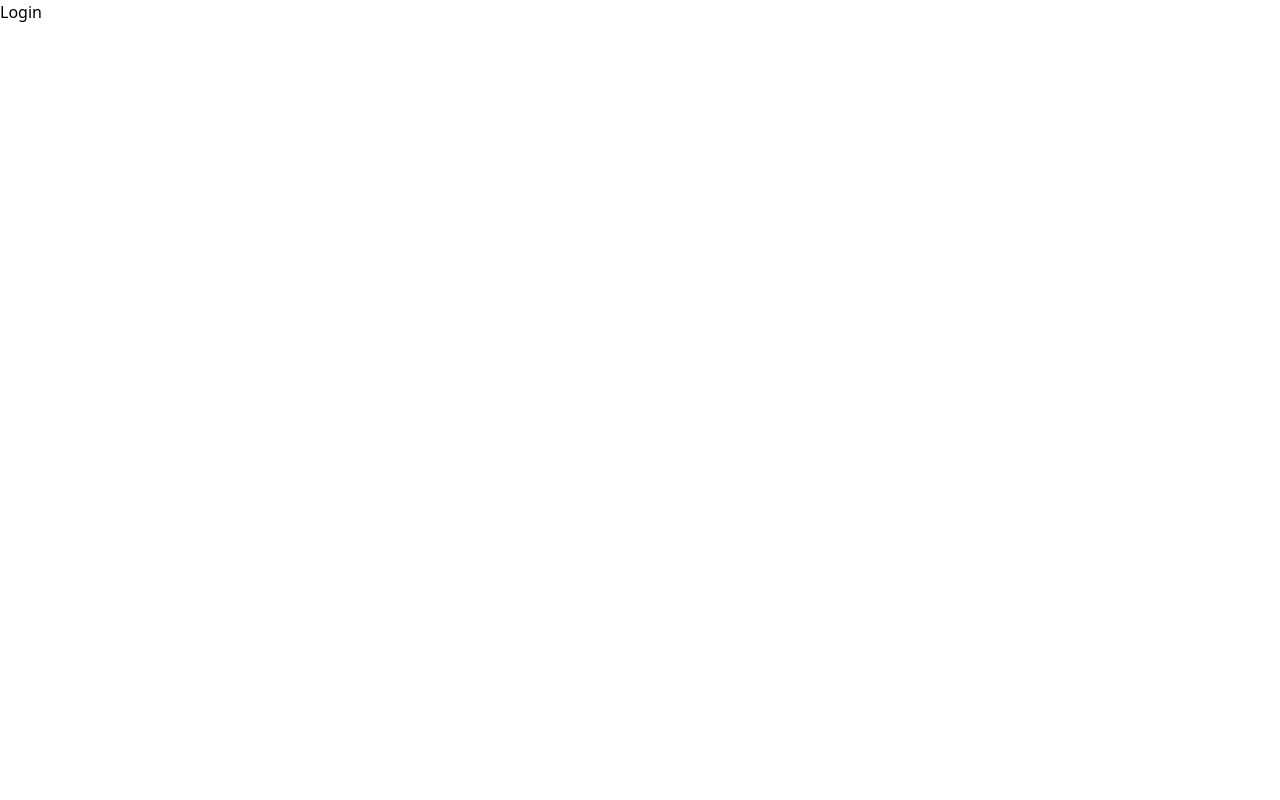
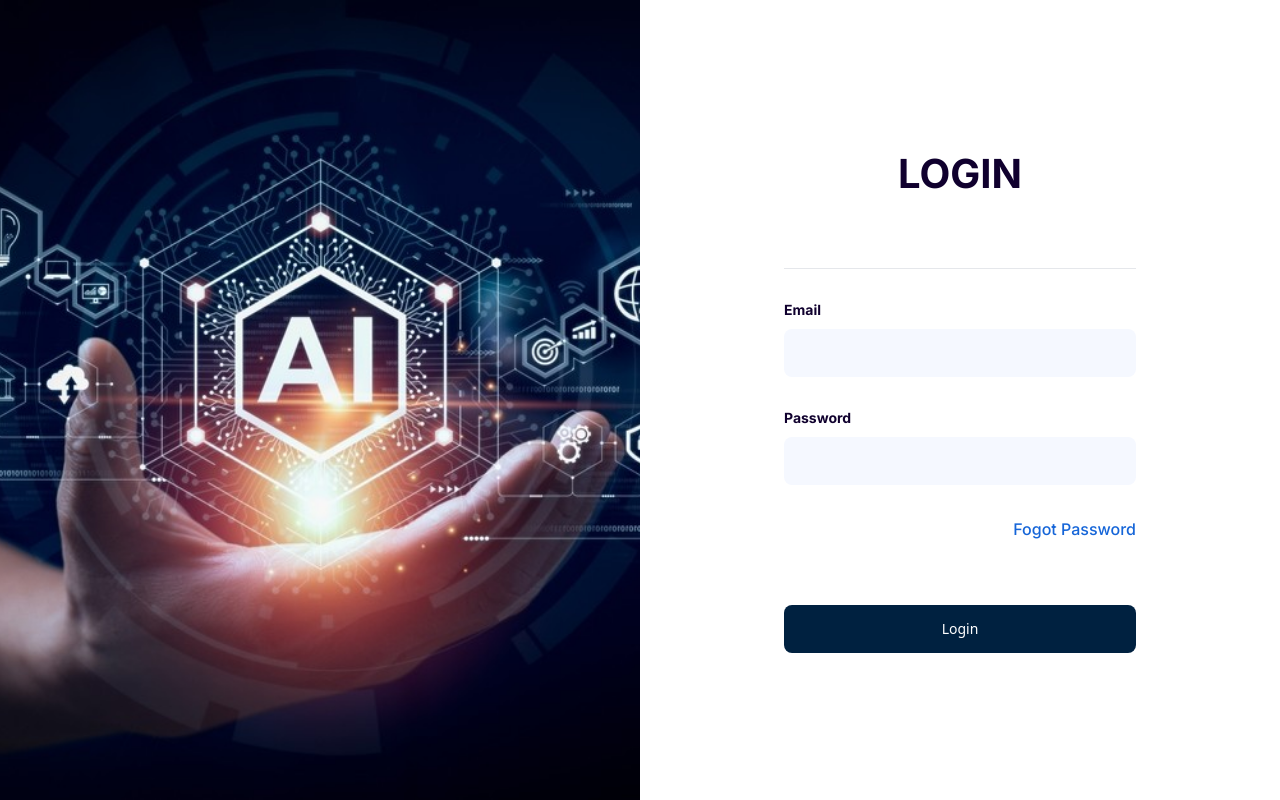
Before and after one commit to ThamaliNirmala/AI-Enhanced-Code-Complexity-Measurement-Tool, a React (Create React App) app in the folder frontend/: page /login in a window 1280 px wide. Built offline with nearby package versions, Linux system fonts and the light colour scheme.

Commit message:
Login UI created

```diff
--- a/frontend/public/index.html
+++ b/frontend/public/index.html
@@ -10,20 +10,13 @@
       content="Web site created using create-react-app"
     />
     <link rel="apple-touch-icon" href="%PUBLIC_URL%/logo192.png" />
-    <!--
-      manifest.json provides metadata used when your web app is installed on a
-      user's mobile device or desktop. See https://developers.google.com/web/fundamentals/web-app-manifest/
-    -->
     <link rel="manifest" href="%PUBLIC_URL%/manifest.json" />
-    <!--
-      Notice the use of %PUBLIC_URL% in the tags above.
-      It will be replaced with the URL of the `public` folder during the build.
-      Only files inside the `public` folder can be referenced from the HTML.
-
-      Unlike "/favicon.ico" or "favicon.ico", "%PUBLIC_URL%/favicon.ico" will
-      work correctly both with client-side routing and a non-root public URL.
-      Learn how to configure a non-root public URL by running `npm run build`.
-    -->
+    <link rel="preconnect" href="https://fonts.googleapis.com" />
+    <link rel="preconnect" href="https://fonts.gstatic.com" crossorigin />
+    <link
+      href="https://fonts.googleapis.com/css2?family=Inter:ital,opsz,wght@0,14..32,100..900;1,14..32,100..900&display=swap"
+      rel="stylesheet"
+    />
     <title>React App</title>
   </head>
   <body>
--- a/frontend/src/App.css
+++ b/frontend/src/App.css
@@ -1,38 +1,10 @@
-.App {
-  text-align: center;
+
+
+.inter{
+  font-family: "Inter", sans-serif;
+
 }
 
-.App-logo {
-  height: 40vmin;
-  pointer-events: none;
+textarea:focus, input:focus{
+  outline: none;
 }
-
-@media (prefers-reduced-motion: no-preference) {
-  .App-logo {
-    animation: App-logo-spin infinite 20s linear;
-  }
-}
-
-.App-header {
-  background-color: #282c34;
-  min-height: 100vh;
-  display: flex;
-  flex-direction: column;
-  align-items: center;
-  justify-content: center;
-  font-size: calc(10px + 2vmin);
-  color: white;
-}
-
-.App-link {
-  color: #61dafb;
-}
-
-@keyframes App-logo-spin {
-  from {
-    transform: rotate(0deg);
-  }
-  to {
-    transform: rotate(360deg);
-  }
-}
--- a/frontend/src/components/DashBoard.js
+++ b/frontend/src/components/DashBoard.js
@@ -2,7 +2,7 @@ import React from 'react'
 
 const DashBoard = () => {
   return (
-    <h1 className='text-center text-blue-700'>DashBoard</h1>
+    <h2>ggggggggg</h2>
   )
 }
 
--- a/frontend/src/components/Login.js
+++ b/frontend/src/components/Login.js
@@ -1,9 +1,73 @@
-import React from 'react'
+import React from "react";
+import Background from "../assets/b6.jpg";
+// import Logo from "../assets/logo.svg";
 
 const Login = () => {
   return (
-    <div>Login</div>
-  )
-}
+    <div className="grid grid-cols-2 h-screen">
+      <div
+        className="bg-cover bg-center"
+        style={{
+          backgroundImage: `url(${Background})`,
+          backgroundRepeat: "no-repeat",
+          backgroundSize: "cover",
+          backgroundPosition: "center",
+        }}
+      ></div>
+      <div className="mx-36 ">
+        {/* <img src={Logo} className="mx-auto" /> */}
+        <h1 className="text-[#10002E] text-center font-bold text-[40px] uppercase inter mt-36">
+          Login
+        </h1>
+        <hr className="mt-16" />
 
-export default Login
+        <form class="">
+          <div class="mt-7">
+            <label for="email" class="text-sm font-bold inter text-[#10002E] ">
+              Email
+            </label>
+            <input
+              type="email"
+              id="email"
+              class=" bg-[#F5F8FF] h-12 text-gray-900 text-sm inter bold rounded-lg mt-2 w-full p-2.5 "
+              required
+            />
+          </div>
+
+          <div class="mt-7">
+            <label
+              for="password"
+              class="text-sm font-bold inter text-[#10002E] "
+            >
+              Password
+            </label>
+            <input
+              type="password"
+              id="password"
+              class=" bg-[#F5F8FF] h-12 text-gray-900 text-sm inter bold rounded-lg mt-2 w-full p-2.5 "
+              required
+            />
+          </div>
+          <p className="mt-8 text-right">
+            <a
+              href="#"
+              className="no-underline text-base font-medium text-[#1565d8]"
+              style={{ fontFamily: "'Inter', sans-serif" }}
+            >
+              Fogot Password
+            </a>
+          </p>
+
+          <button
+            type="submit"
+            class="text-white bg-[#002140] h-12 focus:outline-none w-full  font-medium rounded-lg text-sm px-5 py-2.5 text-center mt-16 "
+          >
+            Login
+          </button>
+        </form>
+      </div>
+    </div>
+  );
+};
+
+export default Login;
```
Also changed, not shown: frontend/src/assets/b6.jpg (added), frontend/src/assets/logo.svg (added).
